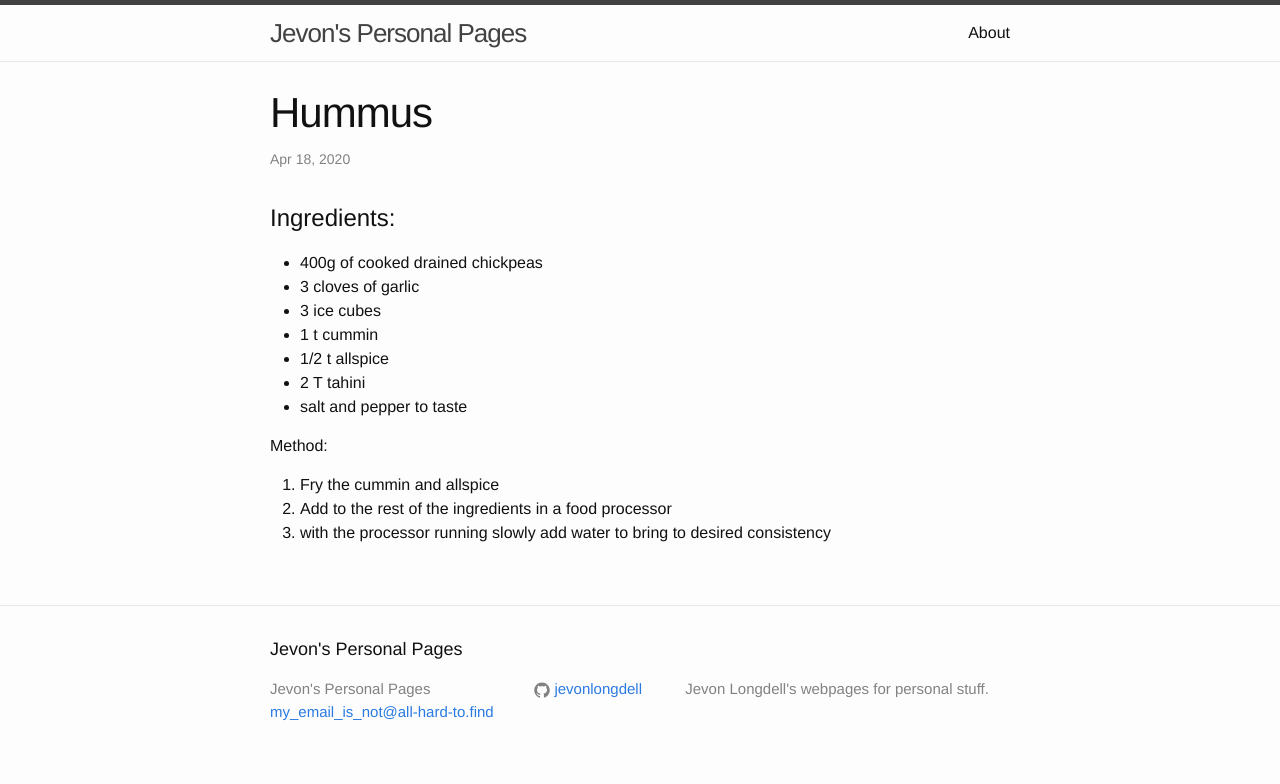
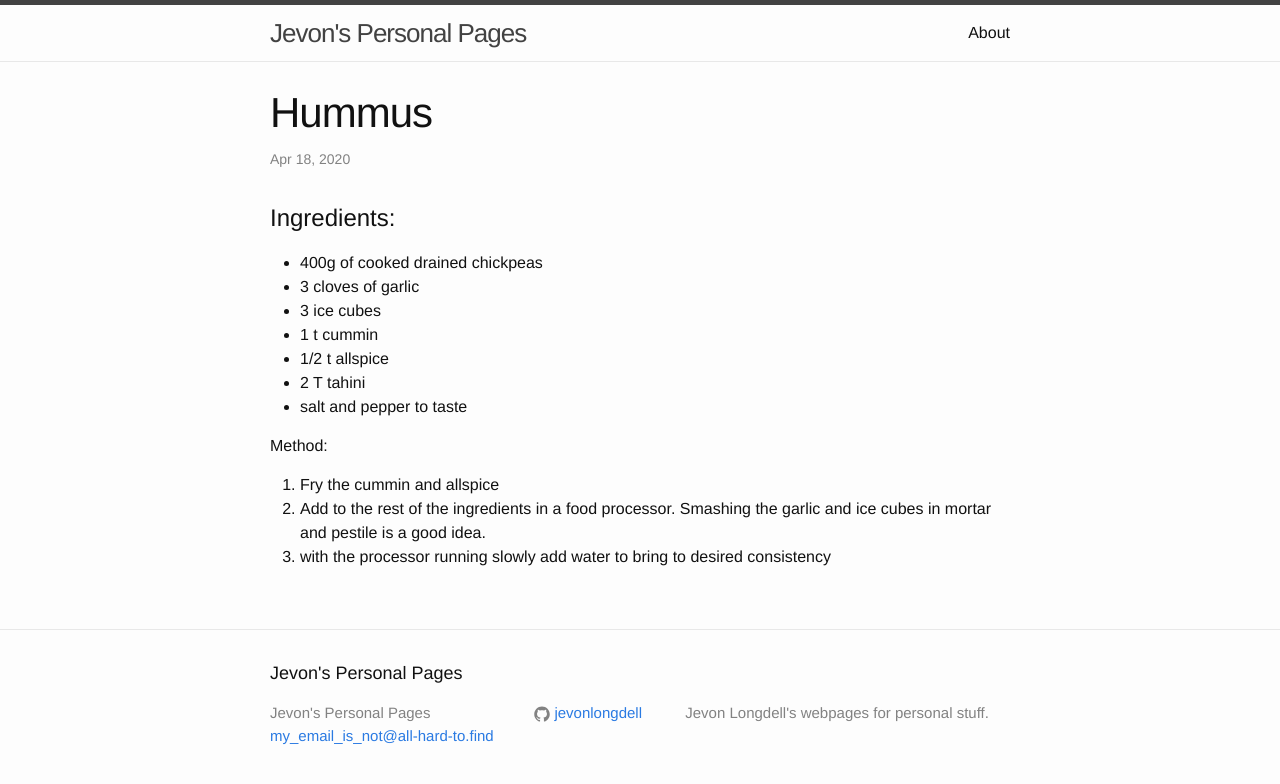
Before and after one commit to jevonlongdell/jevonlongdell.github.io, a Jekyll site: the page built from _posts/2020-04-18-hummus.markdown, in a window 1280 px wide. Shown: the top 784 px of the page. Built offline with Jekyll 4.4.1, drawn with Linux system fonts in a browser that asks for light colours.

Commit message:
minor changes

```diff
--- a/_posts/2019-02-25-cooking-beans.markdown
+++ b/_posts/2019-02-25-cooking-beans.markdown
@@ -14,3 +14,4 @@ I will add things
 
 # Observations
 1. After soaking for a day in what started off as boiling water kiddney beans were well cooked, but not over cooked, after 20 min in the pressure cooker.
+2. After soaking for a day in what started off as boiling water chickpeas cooked after 18 min in the pressure cooker.
--- a/_posts/2020-04-18-hummus.markdown
+++ b/_posts/2020-04-18-hummus.markdown
@@ -19,5 +19,5 @@ categories: cooking
 Method:
 
 1. Fry the cummin and allspice
-2. Add to the rest of the ingredients in a food processor
+2. Add to the rest of the ingredients in a food processor. Smashing the garlic and ice cubes in mortar and pestile is a good idea.
 3. with the processor running slowly add water to bring to desired consistency
```
